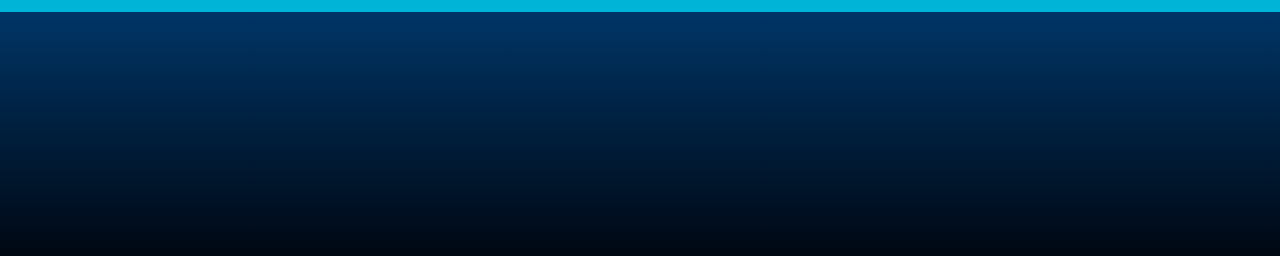
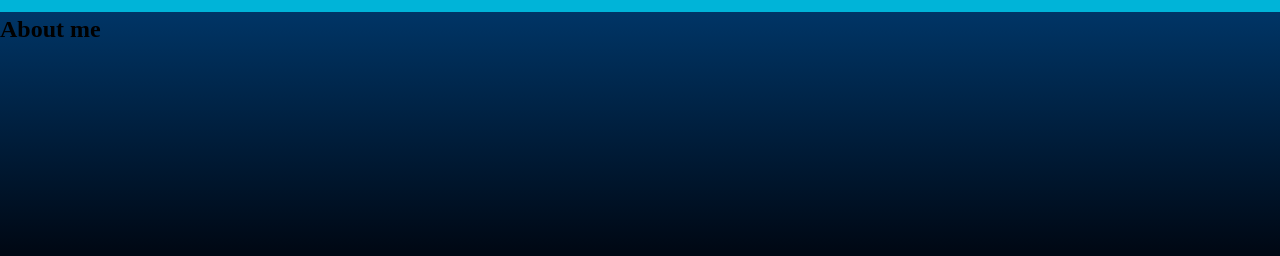
Before and after one commit to kuanoni/astro-portfolio, an Astro site: page / in a window 1280 px wide. Shown: the part 764-1020 px from the top of the page. Built offline with nearby package versions, Linux system fonts and the light colour scheme; Astro itself is replaced by a stand-in of ours; a web font is replaced by a local one.

Commit message:
add AboutSection component

```diff
--- a/src/pages/index.astro
+++ b/src/pages/index.astro
@@ -4,6 +4,7 @@ import Header from '../components/Header.astro';
 import { SITE_TITLE, SITE_DESCRIPTION } from '../config';
 import '@styles/pages/index.scss';
 import HeroSection from 'src/components/HeroSection.astro';
+import AboutSection from 'src/components/AboutSection.astro';
 ---
 
 <!DOCTYPE html>
@@ -15,7 +16,7 @@ import HeroSection from 'src/components/HeroSection.astro';
 		<Header title={SITE_TITLE} />
 		<main>
 			<HeroSection />
-			<section class='about'></section>
+			<AboutSection />
 			<section class='projects'></section>
 		</main>
 
```
